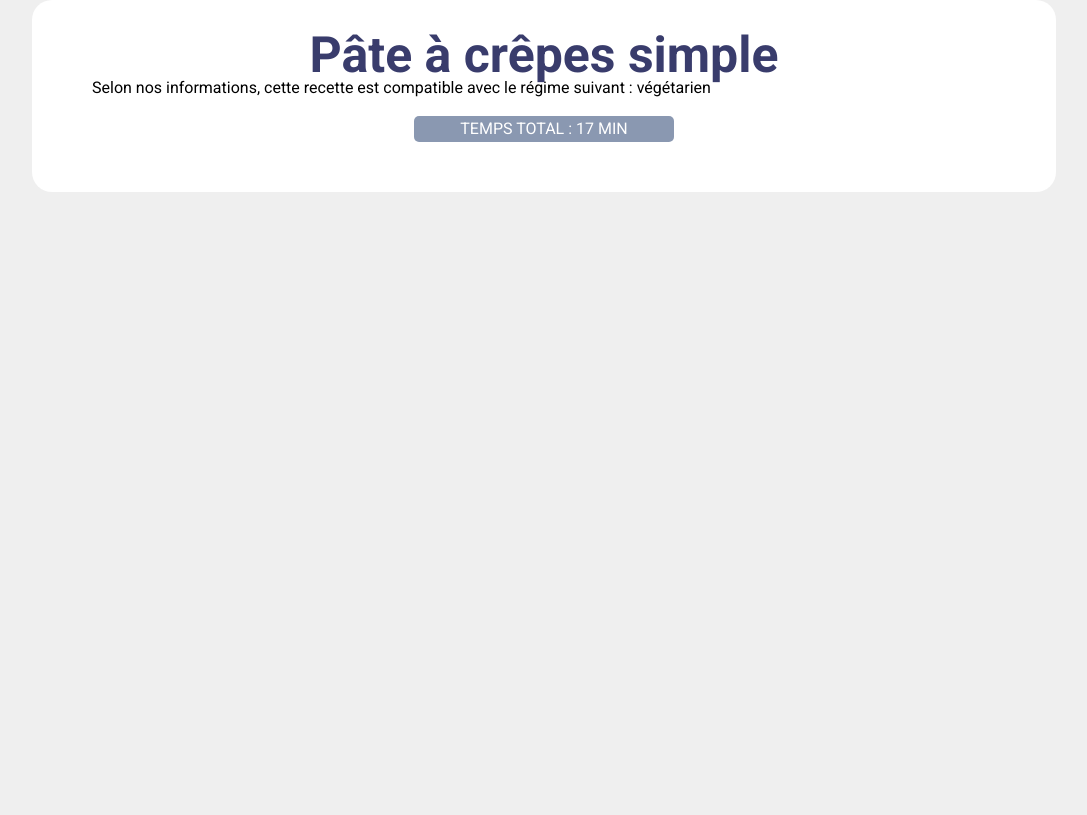
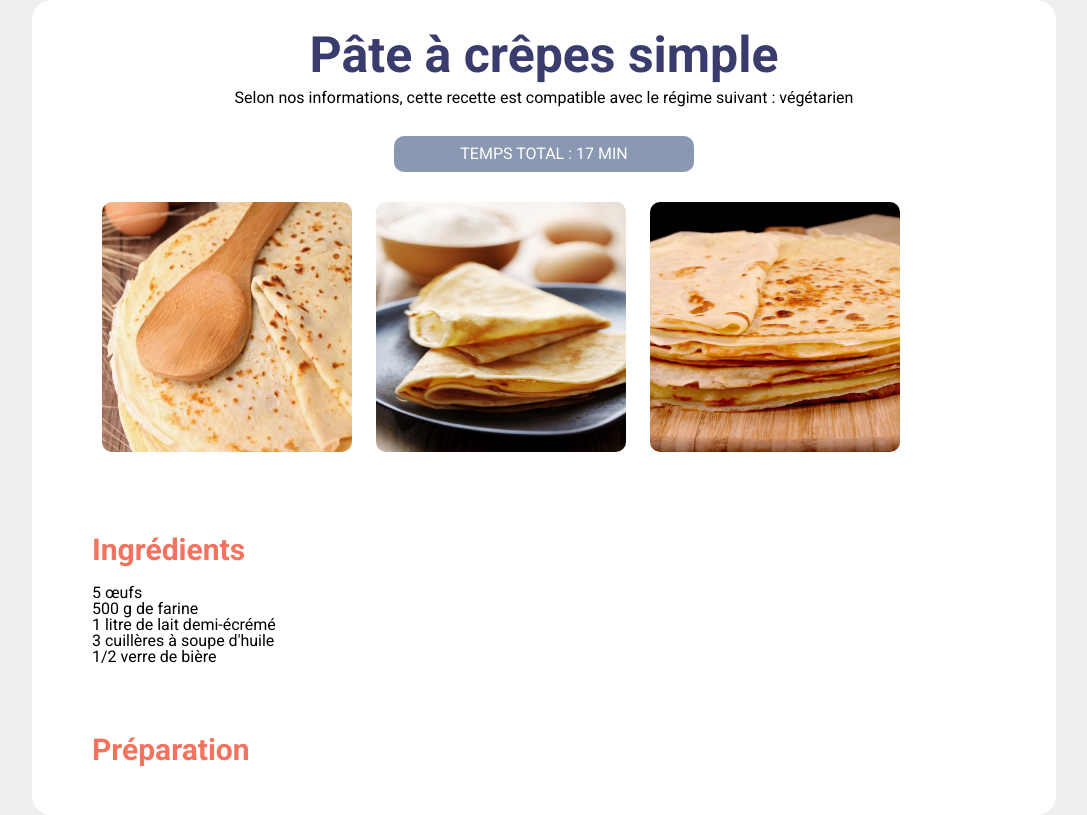
Before and after one commit to scb0yer/marmiton, a plain HTML site: page index.html in a window 1280 px wide. Shown: the whole page, without its empty margins (96-1183 px from the left). Drawn offline with Linux system fonts and the light colour scheme.

Commit message:
Ingredients

```diff
--- a/assets/css/reset.css
+++ b/assets/css/reset.css
@@ -122,3 +122,6 @@ table {
   border-collapse: collapse;
   border-spacing: 0;
 }
+* {
+  box-sizing: border-box;
+}
--- a/assets/css/styles.css
+++ b/assets/css/styles.css
@@ -6,6 +6,10 @@ body {
 .container {
   width: 1024px;
   margin: 0 auto;
+}
+.baseline {
+  text-align: center;
+  padding: 10px;
 }
 section {
   background-color: white;
@@ -42,12 +46,18 @@ header {
 main div section div:nth-child(3) {
   background-color: #8a98b1;
   text-align: center;
-  border-radius: 5px;
+  border-radius: 10px;
   color: white;
-  padding: 5px 30px 5px 30px;
-  width: 200px;
+  padding: 10px 50px 10px 50px;
+  width: 300px;
   margin-top: 20px;
   margin-bottom: 20px;
   margin-right: auto;
   margin-left: auto;
 }
+img {
+  width: 250px;
+  height: 250px;
+  border-radius: 10px;
+  margin: 10px;
+}
--- a/index.html
+++ b/index.html
@@ -21,6 +21,18 @@
           suivant : végétarien
         </div>
         <div>TEMPS TOTAL : 17 MIN</div>
+        <img src="./assets/img/crepe-1.jpg" alt="crêpes" />
+        <img src="./assets/img/crepe-2.jpg" alt="crêpes" />
+        <img src="./assets/img/crepe-3.jpg" alt="crêpes" />
+        <h2>Ingrédients</h2>
+        <ul>
+          <li>5 œufs</li>
+          <li>500 g de farine</li>
+          <li>1 litre de lait demi-écrémé</li>
+          <li>3 cuillères à soupe d'huile</li>
+          <li>1/2 verre de bière</li>
+        </ul>
+        <h2>Préparation</h2>
       </section>
     </div>
   </main>
```
